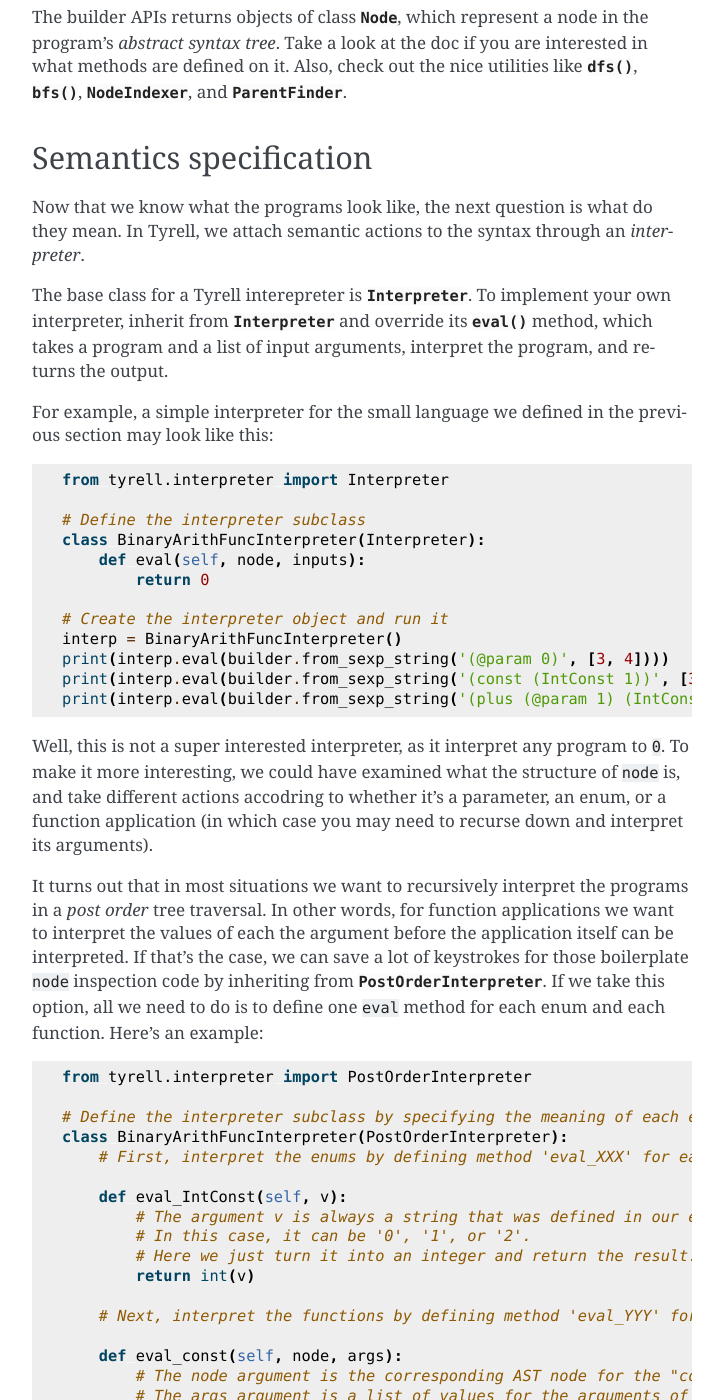
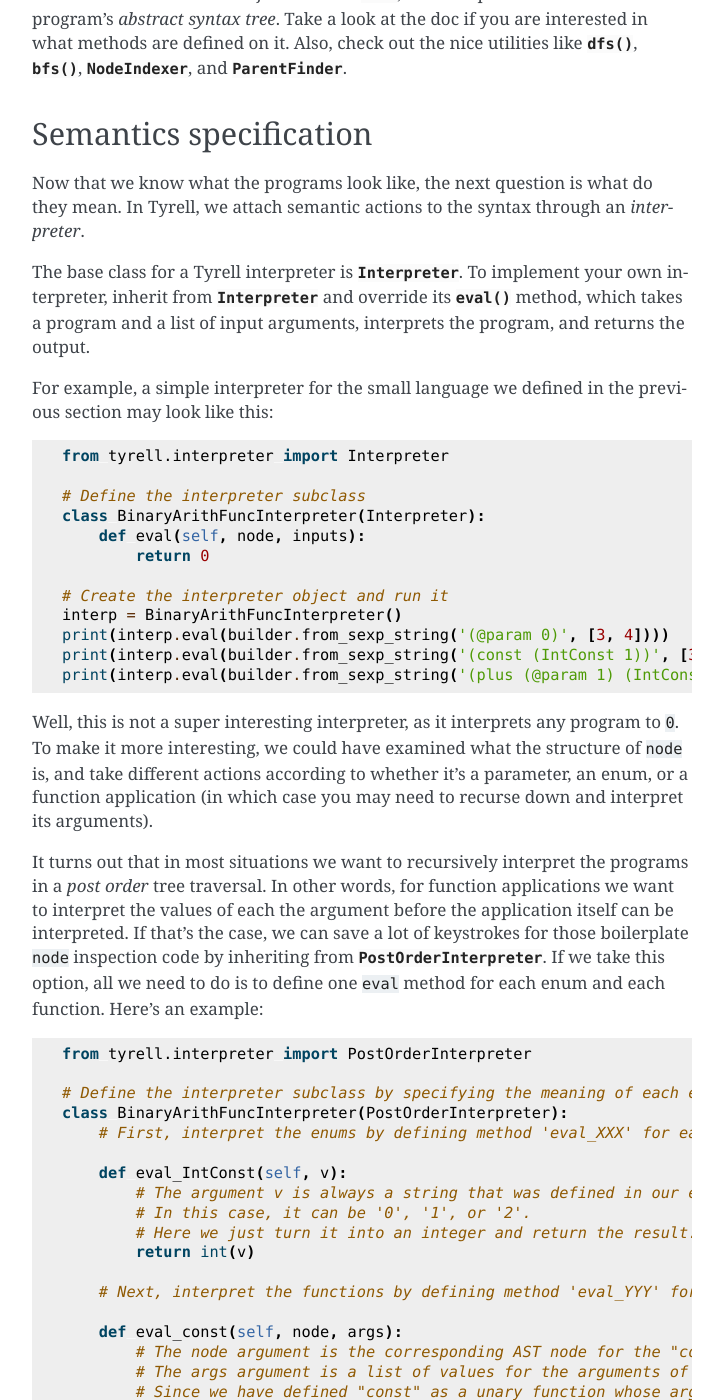
Before and after one commit to squares-sql/SQUARES, a Sphinx documentation site: the page built from docs/tutorial/01_language.rst, in a window 1280 px wide and 1400 px high, scrolled down 3524 px. Shown: the whole window, without its empty margins (388-1111 px from the left). Built offline with Sphinx 7.4.7, drawn with Linux system fonts in a browser that asks for light colours; some of the changed text lies outside the part shown.

Commit message:
Fix typos

```diff
--- a/docs/tutorial/01_language.rst
+++ b/docs/tutorial/01_language.rst
@@ -89,7 +89,7 @@ Alternatively, the spec parser can be directly accessed from a python script:
   from tyrell.spec import parse_file
   spec = parse_file('bin_arith.tyrell')
 
-The :func:`tyrell.spec.do_parse.parse_file` function takes file path as a parameter, and it will try to parse the content in that file. If the spec file is stored in a in-memory string instead of an on-disk file, we use :func:`tyrell.spec.do_parse.parse` function instead:
+The :func:`~tyrell.spec.do_parse.parse_file` function takes file path as a parameter, and it will try to parse the content in that file. If the spec file is stored in a in-memory string instead of an on-disk file, we use :func:`~tyrell.spec.do_parse.parse` function instead:
 
 .. code-block:: python
 
@@ -161,7 +161,7 @@ Semantics specification
 
 Now that we know what the programs look like, the next question is what do they mean. In Tyrell, we attach semantic actions to the syntax through an *interpreter*.
 
-The base class for a Tyrell interepreter is :class:`~tyrell.interpreter.interpreter.Interpreter`. To implement your own interpreter, inherit from :class:`~tyrell.interpreter.interpreter.Interpreter` and override its :meth:`~tyrell.interpreter.interpreter.Interpreter.eval` method, which takes a program and a list of input arguments, interpret the program, and returns the output.
+The base class for a Tyrell interpreter is :class:`~tyrell.interpreter.interpreter.Interpreter`. To implement your own interpreter, inherit from :class:`~tyrell.interpreter.interpreter.Interpreter` and override its :meth:`~tyrell.interpreter.interpreter.Interpreter.eval` method, which takes a program and a list of input arguments, interprets the program, and returns the output.
 
 For example, a simple interpreter for the small language we defined in the previous section may look like this:
 
@@ -180,7 +180,7 @@ For example, a simple interpreter for the small language we defined in the previ
   print(interp.eval(builder.from_sexp_string('(const (IntConst 1))', [3, 4])))  # Prints 0
   print(interp.eval(builder.from_sexp_string('(plus (@param 1) (IntConst 2))', [3, 4])))  # Prints 0
 
-Well, this is not a super interested interpreter, as it interpret any program to ``0``. To make it more interesting, we could have examined what the structure of ``node`` is, and take different actions accodring to whether it's a parameter, an enum, or a function application (in which case you may need to recurse down and interpret its arguments).
+Well, this is not a super interesting interpreter, as it interprets any program to ``0``. To make it more interesting, we could have examined what the structure of ``node`` is, and take different actions according to whether it's a parameter, an enum, or a function application (in which case you may need to recurse down and interpret its arguments).
 
 It turns out that in most situations we want to recursively interpret the programs in a *post order* tree traversal. In other words, for function applications we want to interpret the values of each the argument before the application itself can be interpreted. If that's the case, we can save a lot of keystrokes for those boilerplate ``node`` inspection code by inheriting from :class:`~tyrell.interpreter.post_order.PostOrderInterpreter`. If we take this option, all we need to do is to define one ``eval`` method for each enum and each function. Here's an example:
 
```
Also changed, not shown: other parts of docs/tutorial/01_language.rst (+2 -2 lines), docs/tutorial/02_synthesizer_basic.rst (+5 -5 lines), docs/tutorial/03_synthesizer_deduction.rst (+6 -6 lines).
